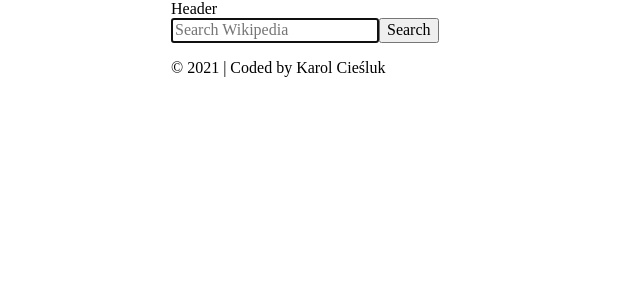
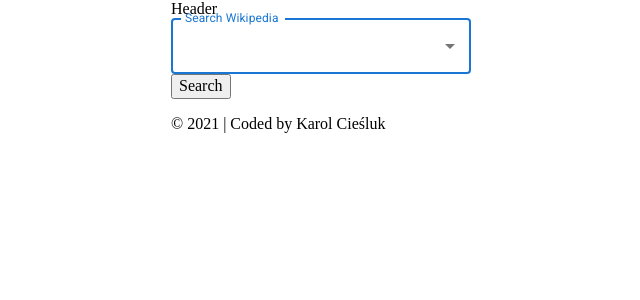
Before and after one commit to KarolCiesluk/wiki-browser, a React (Create React App) app: page /#/ in a window 1280 px wide. Shown: the top 300 px of the page, without its empty margins (19-659 px from the left). Built offline with nearby package versions, Linux system fonts and the light colour scheme.

Commit message:
add mui Autocomplete component

```diff
--- a/src/common/SearchForm/validationSchema.js
+++ b/src/common/SearchForm/validationSchema.js
@@ -5,5 +5,5 @@ import { errorText } from "./errorText";
 
 export const validationSchema = Yup.object({
   [inputValueName]: Yup.string().trim()
-    .required(errorText),
+    .required(errorText)
 });
--- a/src/common/TextInput/TextInput.js
+++ b/src/common/TextInput/TextInput.js
@@ -1,5 +1,6 @@
-import { forwardRef, useEffect, useRef, useState } from "react";
+import { useEffect, useState } from "react";
 import { useField } from "formik";
+import { Autocomplete, TextField } from "@mui/material";
 
 const API_URL = "https://en.wikipedia.org/w/rest.php/v1/";
 
@@ -11,7 +12,7 @@ const useDebounce = (value, delay, setSuggestions) => {
       clearTimeout(timer);
     }
 
-    const searchForSuggestions = async (value) => {
+    const searchForSuggestions = async () => {
       if (!value || value.trim() === "") {
         setSuggestions([]);
         return;
@@ -21,7 +22,8 @@ const useDebounce = (value, delay, setSuggestions) => {
         .then(response => response.json())
         .then(data => {
           setSuggestions(data.pages);
-        });
+        })
+        .catch(error => console.error(error));
     };
 
     const timeoutId = setTimeout(() => {
@@ -32,68 +34,44 @@ const useDebounce = (value, delay, setSuggestions) => {
 
     return () => {
       clearTimeout(timeoutId);
-    }
+    };
     // eslint-disable-next-line react-hooks/exhaustive-deps
   }, [value]);
 };
 
-const useHandleBlur = (onBlur, setShowSuggestions) => {
-  const timeoutRef = useRef();
+const TextInput = (props => {
+  const [suggestions, setSuggestions] = useState([]);
+  const [
+    { value, onChange },
+    { touched, error },
+    { setValue }
+  ] = useField(props);
 
-  useEffect(() => {
-    return () => {
-      clearTimeout(timeoutRef.current);
-    };
-  }, []);
+  useDebounce(value, 500, setSuggestions);
 
-  return (event) => {
-    onBlur(event);
-
-    const timeoutId = setTimeout(() => {
-      setShowSuggestions((showSuggestions) => !showSuggestions);
-    }, 100);
-
-    timeoutRef.current = timeoutId;
+  const handleAutocompleteChange = (_, values) => {
+    setValue(values);
   };
-};
-
-const TextInput = forwardRef(({ label, ...props }, ref) => {
-  const [suggestions, setSuggestions] = useState([]);
-  const [showSuggestions, setShowSuggestions] = useState(false);
-  const [{ onBlur, ...restOfField }, _, { setValue }] = useField(props);
-
-  const handleBlur = useHandleBlur(onBlur, setShowSuggestions);
-
-  const handleFocus = () => {
-    setShowSuggestions(!showSuggestions);
-  };
-
-  const handleSuggestionClick = (suggestionValue) => {
-    setValue(suggestionValue);
-  };
-
-  useDebounce(restOfField.value, 500, setSuggestions);
 
   return (
     <>
-      <input
-        onFocus={handleFocus}
-        onBlur={handleBlur}
-        autoComplete="off"
-        ref={ref}
-        {...restOfField}
-        {...props}
-        id="suggestions"
+      <Autocomplete
+        autoComplete
+        disablePortal
+        onChange={handleAutocompleteChange}
+        options={suggestions.map(({ excerpt }) => excerpt)}
+        sx={{ width: 300 }}
+        renderInput={params => (
+          <TextField
+            value={value}
+            onChange={onChange}
+            error={touched && !!error}
+            helperText={touched && error}
+            {...params}
+            {...props}
+          />
+        )}
       />
-
-      {showSuggestions &&
-        suggestions.map(suggestion => (
-          <option
-            onClick={() => handleSuggestionClick(suggestion.excerpt)}
-            key={suggestion.id}>{suggestion.excerpt}
-          </option>
-        ))
-      }
     </>
   );
 });
--- a/src/core/App/Layout/TopBar/TopBar.js
+++ b/src/core/App/Layout/TopBar/TopBar.js
@@ -14,10 +14,10 @@ const TopBar = () => {
           pathname !== "/" &&
           <SearchForm>
             <TextInput
-              aria-label="Search Wikipedia"
               name={inputValueName}
               type="text"
-              placeholder="Search Wikipedia"
+              label="Search Wikipedia"
+              variant="standard"
             />
           </SearchForm>
         }
--- a/src/features/home/Home/Home.js
+++ b/src/features/home/Home/Home.js
@@ -1,23 +1,15 @@
 import { ErrorMessage } from "formik";
-import { useEffect, useRef } from "react";
 
 import { inputValueName, SearchForm, TextInput } from "common";
 
 const Home = () => {
-  const inputRef = useRef();
-
-  useEffect(() => {
-    inputRef.current.focus();
-  }, []);
-
   return (
     <SearchForm>
       <TextInput
-        aria-label="Search Wikipedia"
+        autoFocus
         name={inputValueName}
         type="text"
-        placeholder="Search Wikipedia"
-        ref={inputRef}
+        label="Search Wikipedia"
       />
       <ErrorMessage name={inputValueName} />
       <button type="submit">Search</button>
```
